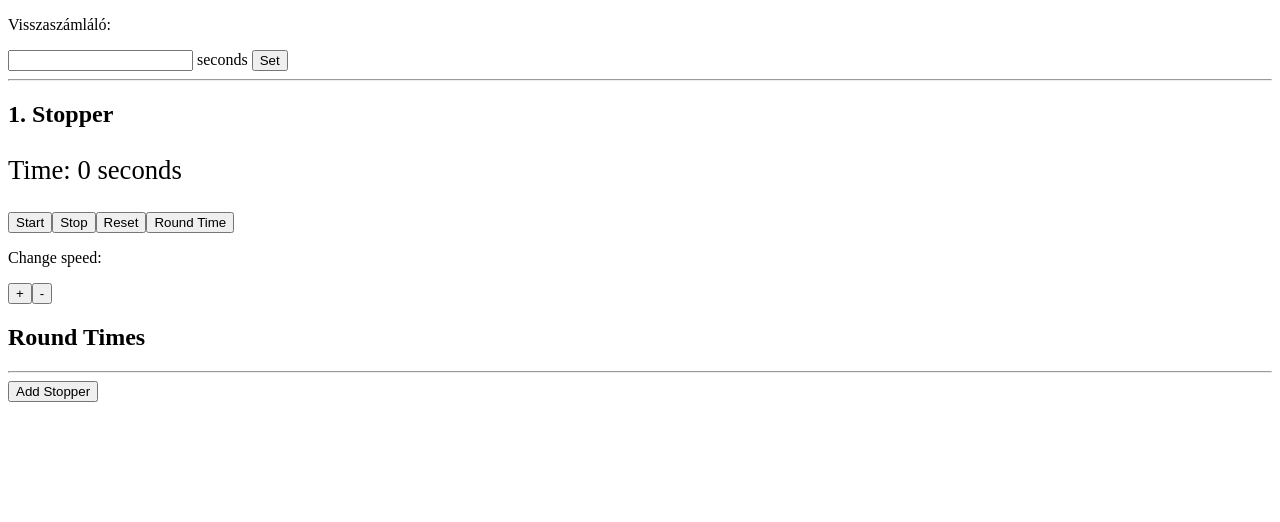
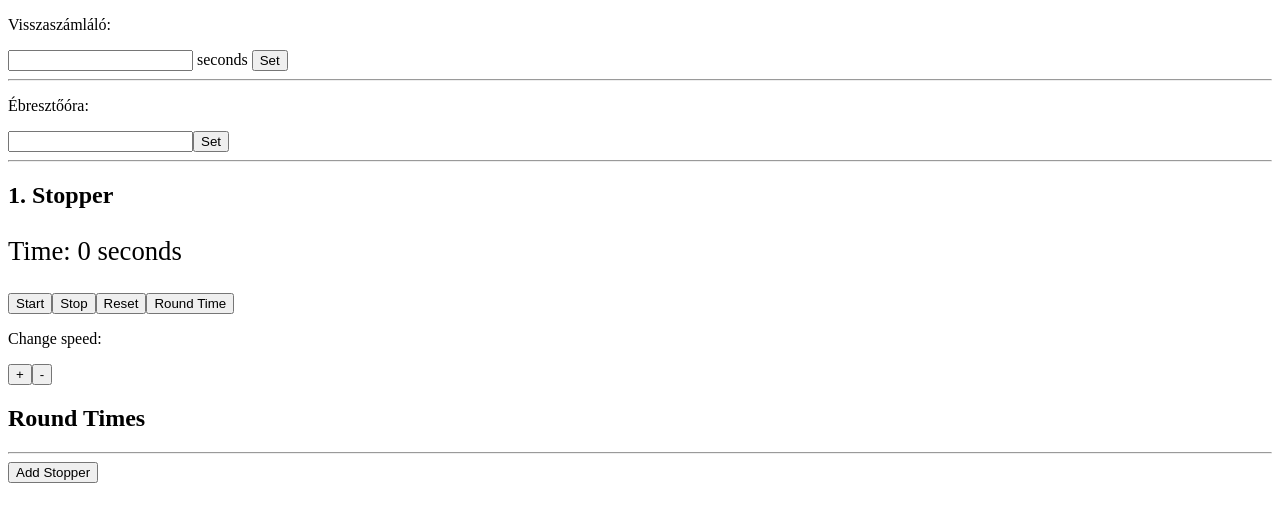
Before and after one commit to richardkoszegi/zth-final-angular-challenge, an Angular app: page / in a window 1280 px wide. Shown: the top 522 px of the page. Built offline with nearby package versions, Linux system fonts and the light colour scheme.

Commit message:
Feladat 11

```diff
--- a/src/app/app.component.html
+++ b/src/app/app.component.html
@@ -1,6 +1,12 @@
 <p>Visszaszámláló:</p>
 <input type="number" #countDownInput> seconds
 <button (click)="startCountDown(countDownInput.value)">Set</button>
+
+<hr/>
+
+<p>Ébresztőóra:</p>
+<input type="datetime" #alarmDate>
+<button (click)="setAlarmClock(alarmDate.value)">Set</button>
 
 <hr/>
 <div *ngFor="let stopper of stoppers; let stopperIndex = index">
--- a/src/app/app.component.ts
+++ b/src/app/app.component.ts
@@ -21,4 +21,11 @@ export class AppComponent implements OnInit {
   startCountDown(interval: number) {
     setTimeout(() => alert('Count Down Timeout'), interval * 1000);
   }
+
+  setAlarmClock(alarmDateStr) {
+    const alarmDate =  new Date(Date.parse(alarmDateStr));
+    const now = new Date();
+    const diff: number = alarmDate.getTime() - now.getTime();
+    setTimeout(() => {alert('Alarm Clock Event')}, diff);
+  }
 }
```
